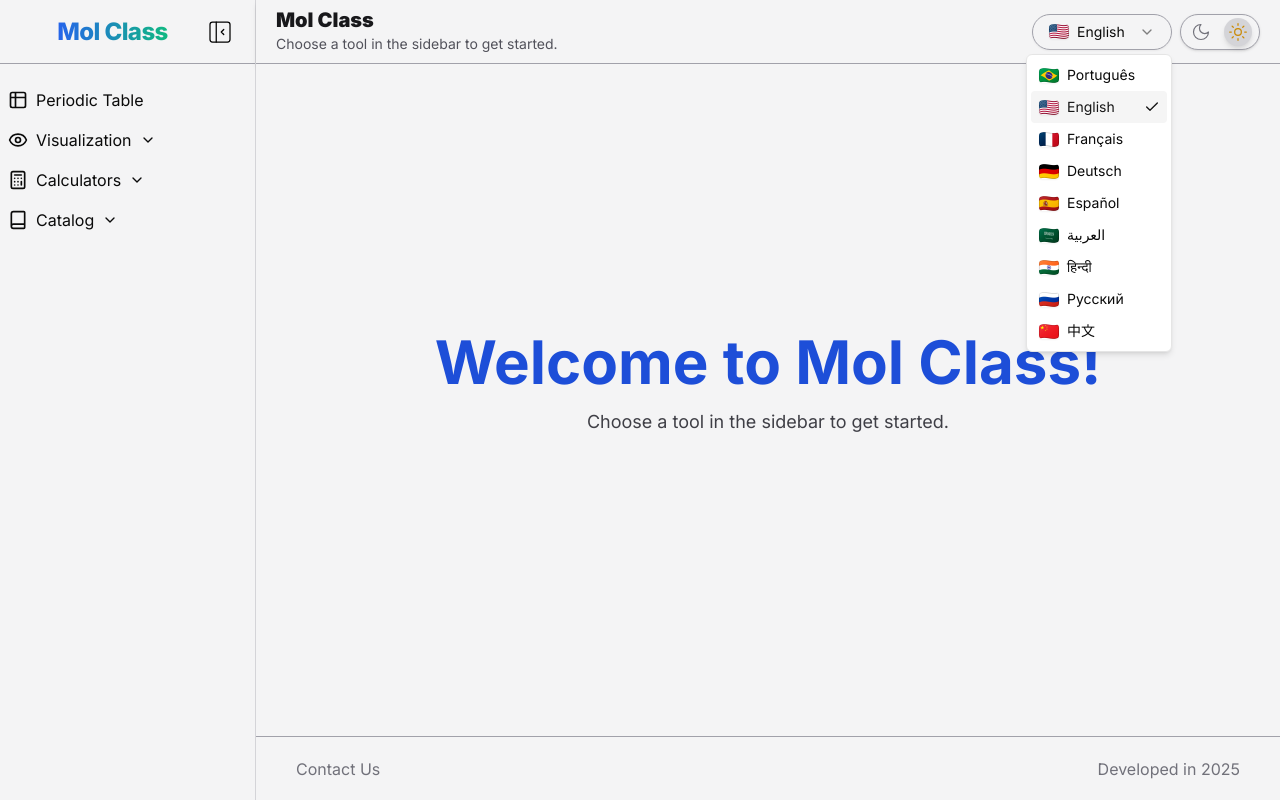
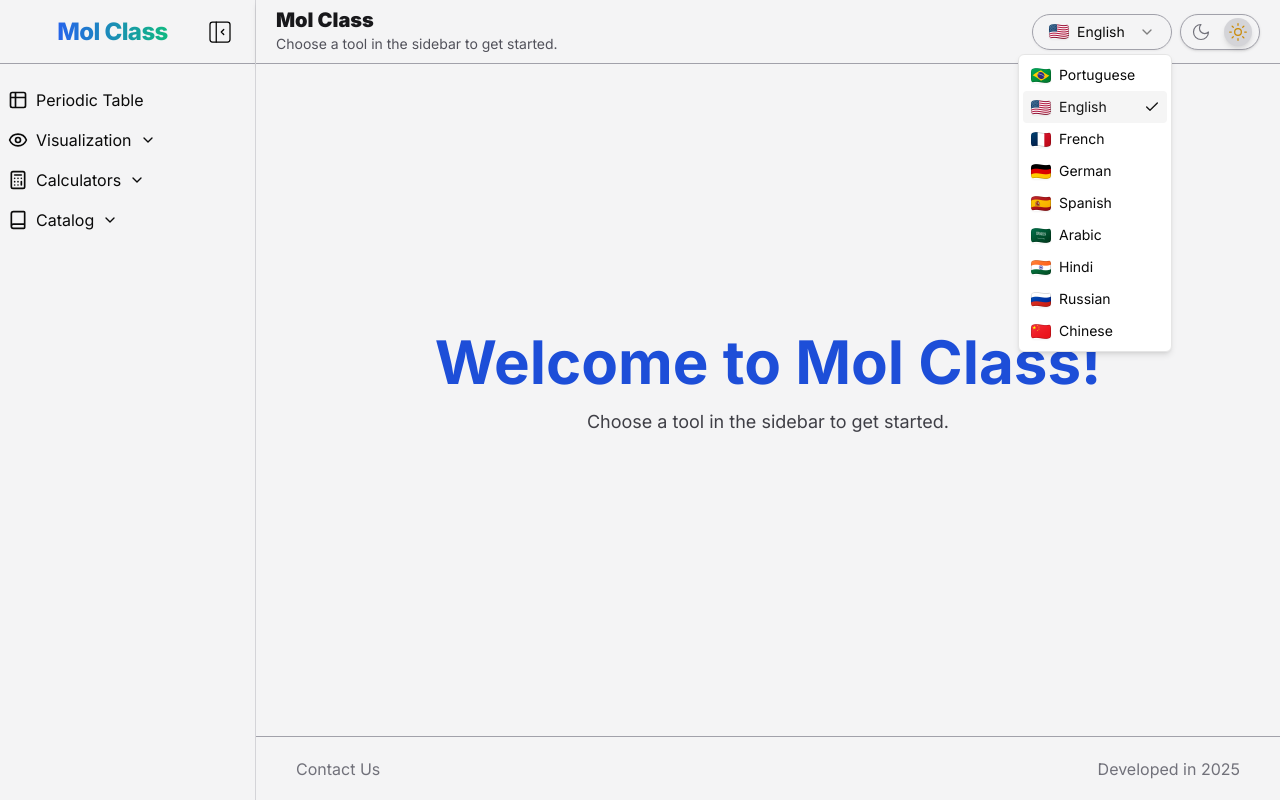
Before and after one commit to brunomacedo1203/Mol-Wise, a Next.js app: page /en in a window 1280 px wide. Both pictures are taken after a click on the button "English". Built offline with nearby package versions, Linux system fonts and the light colour scheme; no server answers.

Commit message:
feat(language-switcher): display language names translated based on active locale

```diff
--- a/src/i18n/messages/ar.json
+++ b/src/i18n/messages/ar.json
@@ -1,4 +1,15 @@
 {
+  "languages": {
+    "pt": "البرتغالية",
+    "en": "الإنجليزية",
+    "fr": "الفرنسية",
+    "de": "الألمانية",
+    "es": "الإسبانية",
+    "ar": "العربية",
+    "hi": "الهندية",
+    "ru": "الروسية",
+    "zh": "الصينية"
+  },
   "molarMass": {
     "title": "حاسبة الكتلة المولية",
     "subtitle": "احسب الكتلة المولية للمركبات الكيميائية"
--- a/src/i18n/messages/de.json
+++ b/src/i18n/messages/de.json
@@ -1,4 +1,15 @@
 {
+  "languages": {
+    "pt": "Portugiesisch",
+    "en": "Englisch",
+    "fr": "Französisch",
+    "de": "Deutsch",
+    "es": "Spanisch",
+    "ar": "Arabisch",
+    "hi": "Hindi",
+    "ru": "Russisch",
+    "zh": "Chinesisch"
+  },
   "molarMass": {
     "title": "Molmassenrechner",
     "subtitle": "Berechne die Molmasse chemischer Verbindungen"
--- a/src/i18n/messages/en.json
+++ b/src/i18n/messages/en.json
@@ -1,4 +1,15 @@
 {
+  "languages": {
+    "pt": "Portuguese",
+    "en": "English",
+    "fr": "French",
+    "de": "German",
+    "es": "Spanish",
+    "ar": "Arabic",
+    "hi": "Hindi",
+    "ru": "Russian",
+    "zh": "Chinese"
+  },
   "molarMass": {
     "title": "Molar Mass Calculator",
     "subtitle": "Calculate the molar mass of chemical compounds"
--- a/src/i18n/messages/es.json
+++ b/src/i18n/messages/es.json
@@ -1,4 +1,15 @@
 {
+  "languages": {
+    "pt": "Portugués",
+    "en": "Inglés",
+    "fr": "Francés",
+    "de": "Alemán",
+    "es": "Español",
+    "ar": "Árabe",
+    "hi": "Hindi",
+    "ru": "Ruso",
+    "zh": "Chino"
+  },
   "molarMass": {
     "title": "Calculadora de masa molar",
     "subtitle": "Calcula la masa molar de compuestos químicos"
--- a/src/i18n/messages/fr.json
+++ b/src/i18n/messages/fr.json
@@ -1,4 +1,15 @@
 {
+  "languages": {
+    "pt": "Portugais",
+    "en": "Anglais",
+    "fr": "Français",
+    "de": "Allemand",
+    "es": "Espagnol",
+    "ar": "Arabe",
+    "hi": "Hindi",
+    "ru": "Russe",
+    "zh": "Chinois"
+  },
   "molarMass": {
     "title": "Calculatrice de masse molaire",
     "subtitle": "Calculez la masse molaire des composés chimiques"
--- a/src/i18n/messages/hi.json
+++ b/src/i18n/messages/hi.json
@@ -1,4 +1,15 @@
 {
+  "languages": {
+    "pt": "पुर्तगाली",
+    "en": "अंग्रेजी",
+    "fr": "फ्रेंच",
+    "de": "जर्मन",
+    "es": "स्पेनिश",
+    "ar": "अरबी",
+    "hi": "हिंदी",
+    "ru": "रूसी",
+    "zh": "चीनी"
+  },
   "molarMass": {
     "title": "मोलर द्रव्यमान कैलकुलेटर",
     "subtitle": "रासायनिक यौगिकों का मोलर द्रव्यमान गणना करें"
--- a/src/i18n/messages/pt.json
+++ b/src/i18n/messages/pt.json
@@ -1,4 +1,15 @@
 {
+  "languages": {
+    "pt": "Português",
+    "en": "Inglês",
+    "fr": "Francês",
+    "de": "Alemão",
+    "es": "Espanhol",
+    "ar": "Árabe",
+    "hi": "Hindi",
+    "ru": "Russo",
+    "zh": "Chinês"
+  },
   "molarMass": {
     "title": "Calculadora de Massa Molar",
     "subtitle": "Calcule a massa molar de compostos químicos"
--- a/src/i18n/messages/ru.json
+++ b/src/i18n/messages/ru.json
@@ -1,4 +1,15 @@
 {
+  "languages": {
+    "pt": "Португальский",
+    "en": "Английский",
+    "fr": "Французский",
+    "de": "Немецкий",
+    "es": "Испанский",
+    "ar": "Арабский",
+    "hi": "Хинди",
+    "ru": "Русский",
+    "zh": "Китайский"
+  },
   "molarMass": {
     "title": "Калькулятор молярной массы",
     "subtitle": "Рассчитайте молярную массу химических соединений"
--- a/src/i18n/messages/zh.json
+++ b/src/i18n/messages/zh.json
@@ -1,4 +1,15 @@
 {
+  "languages": {
+    "pt": "葡萄牙语",
+    "en": "英语",
+    "fr": "法语",
+    "de": "德语",
+    "es": "西班牙语",
+    "ar": "阿拉伯语",
+    "hi": "印地语",
+    "ru": "俄语",
+    "zh": "中文"
+  },
   "molarMass": {
     "title": "摩尔质量计算器",
     "subtitle": "计算化合物的摩尔质量"
--- a/src/shared/components/settings/LanguageSwitcher.tsx
+++ b/src/shared/components/settings/LanguageSwitcher.tsx
@@ -8,19 +8,19 @@ import {
   SelectItem,
   SelectTrigger,
 } from "@/components/ui/select";
-
+import { useTranslations } from "next-intl"; //
 import { cn } from "@/lib/utils";
 
 const LOCALES = [
-  { code: "pt", label: "Português", flag: "/flags/br.png" },
-  { code: "en", label: "English", flag: "/flags/us.png" },
-  { code: "fr", label: "Français", flag: "/flags/fr.png" },
-  { code: "de", label: "Deutsch", flag: "/flags/de.png" },
-  { code: "es", label: "Español", flag: "/flags/es.png" },
-  { code: "ar", label: "العربية", flag: "/flags/sa.png" },
-  { code: "hi", label: "हिन्दी", flag: "/flags/in.png" },
-  { code: "ru", label: "Русский", flag: "/flags/ru.png" },
-  { code: "zh", label: "中文", flag: "/flags/cn.png" },
+  { code: "pt", flag: "/flags/br.png" },
+  { code: "en", flag: "/flags/us.png" },
+  { code: "fr", flag: "/flags/fr.png" },
+  { code: "de", flag: "/flags/de.png" },
+  { code: "es", flag: "/flags/es.png" },
+  { code: "ar", flag: "/flags/sa.png" },
+  { code: "hi", flag: "/flags/in.png" },
+  { code: "ru", flag: "/flags/ru.png" },
+  { code: "zh", flag: "/flags/cn.png" },
 ] as const;
 
 interface LanguageSwitcherProps {
@@ -28,6 +28,7 @@ interface LanguageSwitcherProps {
 }
 
 export default function LanguageSwitcher({ className }: LanguageSwitcherProps) {
+  const t = useTranslations("languages"); // 👈 Usando namespace "languages"
   const params = useParams();
   const router = useRouter();
   const pathname = usePathname();
@@ -49,29 +50,29 @@ export default function LanguageSwitcher({ className }: LanguageSwitcherProps) {
             <div className="relative w-5 h-[15px]">
               <Image
                 src={current.flag}
-                alt={`Bandeira de ${current.label}`}
+                alt={`Bandeira de ${t(current.code)}`}
                 fill
                 className="rounded-sm object-contain shadow-sm"
                 sizes="20px"
                 priority
               />
             </div>
-            <span className="leading-none">{current.label}</span>
+            <span className="leading-none">{t(current.code)}</span>
           </div>
         </SelectTrigger>
 
         <SelectContent align="end">
-          {LOCALES.map(({ code, label, flag }) => (
+          {LOCALES.map(({ code, flag }) => (
             <SelectItem key={code} value={code}>
               <span className="flex items-center gap-2">
                 <Image
                   src={flag}
-                  alt={`Bandeira de ${label}`}
+                  alt={`Bandeira de ${t(code)}`}
                   width={20}
                   height={15}
                   className="rounded-sm shadow-sm"
                 />
-                <span>{label}</span>
+                <span>{t(code)}</span>
               </span>
             </SelectItem>
           ))}
```
